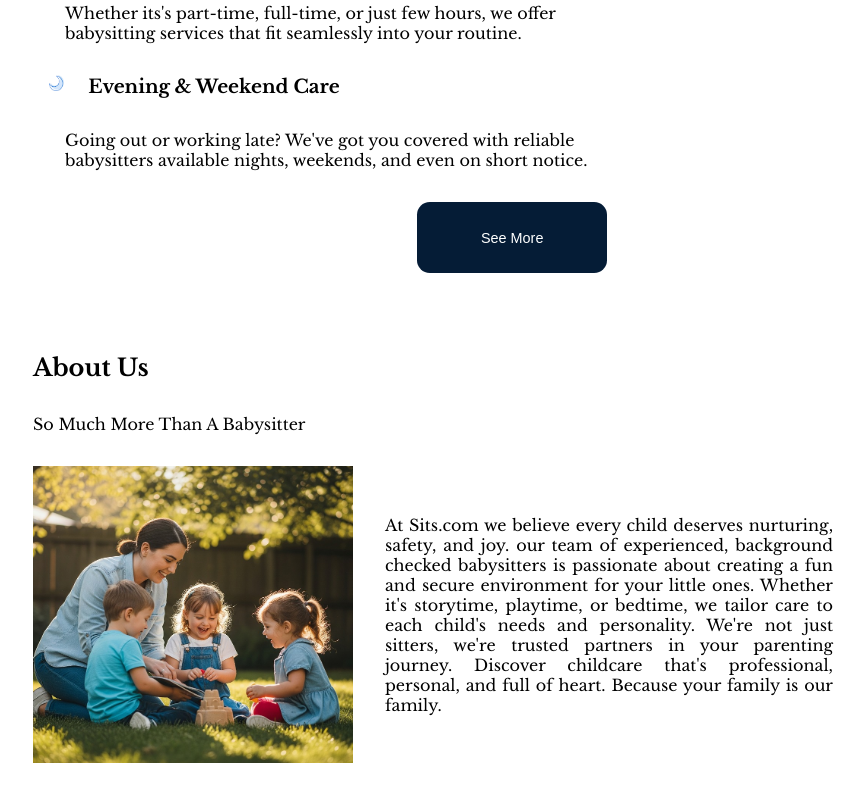
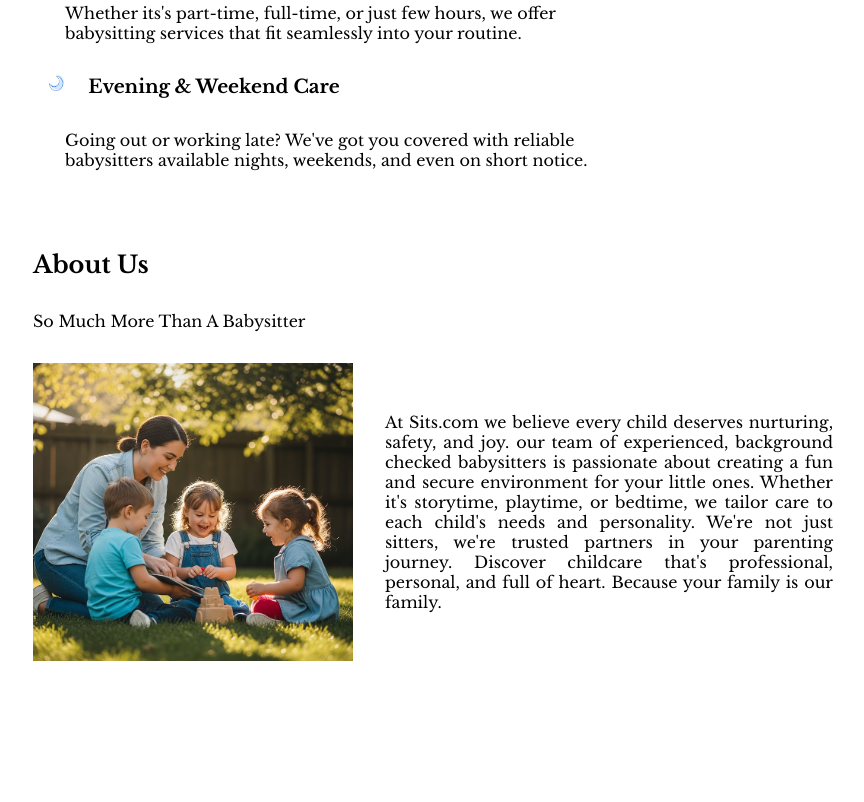
Before and after one commit to Patience-1/Sit.com-Project, a plain HTML site: page index.html in a window 1280 px wide. Shown: the part 3413-4215 px from the top of the page, without its empty margins (207-1071 px from the left). Drawn offline with nearby package versions, Linux system fonts and the light colour scheme.

Commit message:
Update index.html

```diff
--- a/index.html
+++ b/index.html
@@ -169,9 +169,6 @@
                 </p>
         </div>
         </div>
-        <div class="btn4">
-        <button onclick="location.href='#Services'">See More</button>
-        </div>
         </div>
     </section>
 
```
